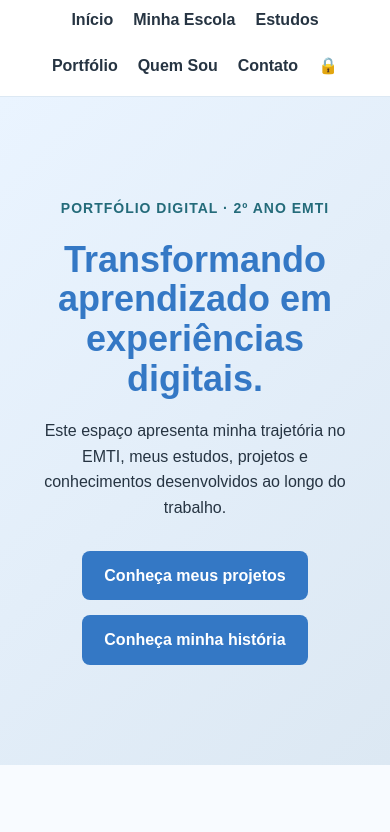
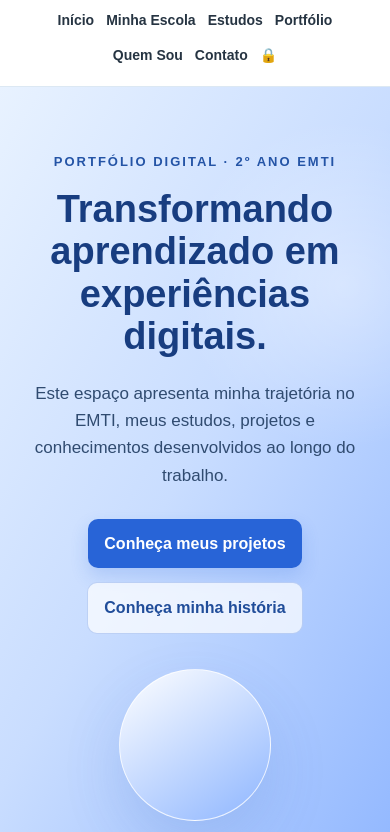
Before and after one commit to Nana07077/Portifolio-digital, a plain HTML site: page index.html in a window 390 px wide. Shown: the part 66-898 px from the top of the page. Drawn offline with nearby package versions, Linux system fonts and the light colour scheme.

Commit message:
Revamp home page styles for new visual design
Introduced a new visual design for the home page, affecting only the index.html. Updated styles for header, hero section, buttons, presentation, cards, and footer to enhance the overall appearance.

```diff
--- a/style.css
+++ b/style.css
@@ -228,3 +228,314 @@ footer p {
         grid-template-columns: 1fr;
     }
 }
+
+/* =========================================
+   NOVO VISUAL DA PÁGINA INICIAL
+   Afeta somente o index.html
+========================================= */
+
+.home-page {
+    background: #f7faff;
+}
+
+/* Cabeçalho */
+
+.home-page header {
+    background: rgba(255, 255, 255, 0.96);
+    padding: 20px 6%;
+    box-shadow: 0 4px 18px rgba(30, 80, 140, 0.06);
+}
+
+.home-page .logo {
+    color: #2864d7;
+    white-space: nowrap;
+}
+
+.home-page nav a {
+    transition: color 0.2s ease;
+}
+
+.home-page nav a:hover {
+    color: #2864d7;
+}
+
+/* Hero com degradê azul */
+
+.home-page .hero {
+    position: relative;
+    isolation: isolate;
+    overflow: hidden;
+    min-height: 490px;
+    padding: 85px 8%;
+    text-align: left;
+    display: flex;
+    flex-direction: column;
+    align-items: flex-start;
+    justify-content: center;
+
+    background:
+        radial-gradient(
+            circle at 88% 25%,
+            rgba(255, 255, 255, 0.35),
+            transparent 24%
+        ),
+        linear-gradient(
+            120deg,
+            #e8f2ff 0%,
+            #c9ddff 48%,
+            #91b7ff 100%
+        );
+}
+
+/* Ilustração decorativa */
+
+.home-page .hero::after {
+    content: "";
+    position: absolute;
+    z-index: -1;
+    width: 290px;
+    height: 290px;
+    right: 10%;
+    top: 50%;
+    transform: translateY(-50%);
+    border-radius: 50%;
+
+    background: linear-gradient(
+        145deg,
+        #ffffff,
+        #8db5ff
+    );
+
+    border: 1px solid rgba(255, 255, 255, 0.8);
+    box-shadow: 0 25px 60px rgba(45, 93, 180, 0.15);
+}
+
+.home-page .hero::before {
+    content: "✦";
+    position: absolute;
+    z-index: -1;
+    right: calc(10% + 100px);
+    top: 50%;
+    transform: translateY(-50%);
+    color: #2864d7;
+    font-size: 150px;
+    line-height: 1;
+    text-shadow: 0 12px 25px rgba(40, 100, 215, 0.15);
+}
+
+.home-page .hero > p:first-child {
+    color: #2454a6;
+    font-size: 13px;
+    letter-spacing: 2px;
+    margin: 0 0 15px;
+}
+
+.home-page .hero h1 {
+    max-width: 600px;
+    margin: 0 0 22px;
+    color: #183d80;
+    font-size: clamp(36px, 4.2vw, 56px);
+    line-height: 1.12;
+}
+
+.home-page .hero > p:not(:first-child) {
+    max-width: 550px;
+    margin: 0;
+    color: #304b70;
+    font-size: 17px;
+}
+
+/* Botões */
+
+.home-page .botoes {
+    justify-content: flex-start;
+    margin-top: 30px;
+    gap: 14px;
+}
+
+.home-page .botoes a {
+    display: inline-block;
+    padding: 14px 22px;
+    border-radius: 10px;
+    background: #2864d7;
+    box-shadow: 0 8px 18px rgba(40, 100, 215, 0.18);
+
+    transition:
+        transform 0.2s ease,
+        background 0.2s ease,
+        box-shadow 0.2s ease;
+}
+
+.home-page .botoes a:hover {
+    background: #194eae;
+    transform: translateY(-2px);
+    box-shadow: 0 12px 22px rgba(40, 100, 215, 0.23);
+}
+
+.home-page .botoes a + a {
+    background: rgba(255, 255, 255, 0.7);
+    color: #204d9a;
+    border: 1px solid rgba(40, 100, 215, 0.25);
+    box-shadow: none;
+}
+
+.home-page .botoes a + a:hover {
+    background: #ffffff;
+}
+
+/* Apresentação */
+
+.home-page .apresentacao {
+    padding: 75px 8%;
+}
+
+.home-page .apresentacao h2 {
+    color: #214f9e;
+    font-size: clamp(27px, 3vw, 35px);
+}
+
+.home-page .apresentacao > p {
+    color: #52647a;
+}
+
+/* Cards */
+
+.home-page .card {
+    border: 1px solid #e0eaff;
+    border-radius: 16px;
+    padding: 28px;
+    box-shadow: 0 8px 25px rgba(40, 85, 155, 0.07);
+
+    transition:
+        transform 0.2s ease,
+        box-shadow 0.2s ease,
+        border-color 0.2s ease;
+}
+
+.home-page .card:hover {
+    transform: translateY(-5px);
+    border-color: #b7ceff;
+    box-shadow: 0 15px 32px rgba(40, 85, 155, 0.12);
+}
+
+.home-page .card h3 {
+    color: #285bb0;
+}
+
+.home-page .card a {
+    color: #2864d7;
+}
+
+/* Mensagem final */
+
+.home-page .mensagem {
+    background: linear-gradient(
+        120deg,
+        #285fc5,
+        #4486ed
+    );
+    padding: 65px 8%;
+}
+
+/* Rodapé */
+
+.home-page footer {
+    background: #17345f;
+}
+
+/* Telas médias */
+
+@media (max-width: 1000px) {
+    .home-page .hero {
+        padding: 75px 6%;
+    }
+
+    .home-page .hero::after {
+        width: 220px;
+        height: 220px;
+        right: 5%;
+    }
+
+    .home-page .hero::before {
+        right: calc(5% + 65px);
+        font-size: 115px;
+    }
+
+    .home-page .hero h1,
+    .home-page .hero > p:not(:first-child) {
+        max-width: 58%;
+    }
+}
+
+/* Celulares */
+
+@media (max-width: 700px) {
+    .home-page header {
+        padding: 20px 5%;
+    }
+
+    .home-page nav {
+        gap: 12px;
+    }
+
+    .home-page nav a {
+        font-size: 14px;
+    }
+
+    .home-page .hero {
+        min-height: auto;
+        padding: 65px 7% 55px;
+        text-align: center;
+        align-items: center;
+    }
+
+    .home-page .hero h1,
+    .home-page .hero > p:not(:first-child) {
+        max-width: 100%;
+    }
+
+    .home-page .hero h1 {
+        font-size: 38px;
+    }
+
+    .home-page .hero::after {
+        position: relative;
+        top: auto;
+        right: auto;
+        transform: none;
+        width: 150px;
+        height: 150px;
+        margin-top: 35px;
+    }
+
+    .home-page .hero::before {
+        top: auto;
+        right: auto;
+        bottom: 78px;
+        left: 50%;
+        transform: translateX(-50%);
+        font-size: 82px;
+    }
+
+    .home-page .botoes {
+        justify-content: center;
+    }
+
+    .home-page .botoes a {
+        padding: 12px 16px;
+    }
+
+    .home-page .apresentacao {
+        padding: 55px 6%;
+    }
+}
+
+/* Respeita preferência por menos animações */
+
+@media (prefers-reduced-motion: reduce) {
+    .home-page *,
+    .home-page *::before,
+    .home-page *::after {
+        transition: none !important;
+    }
+}
```
